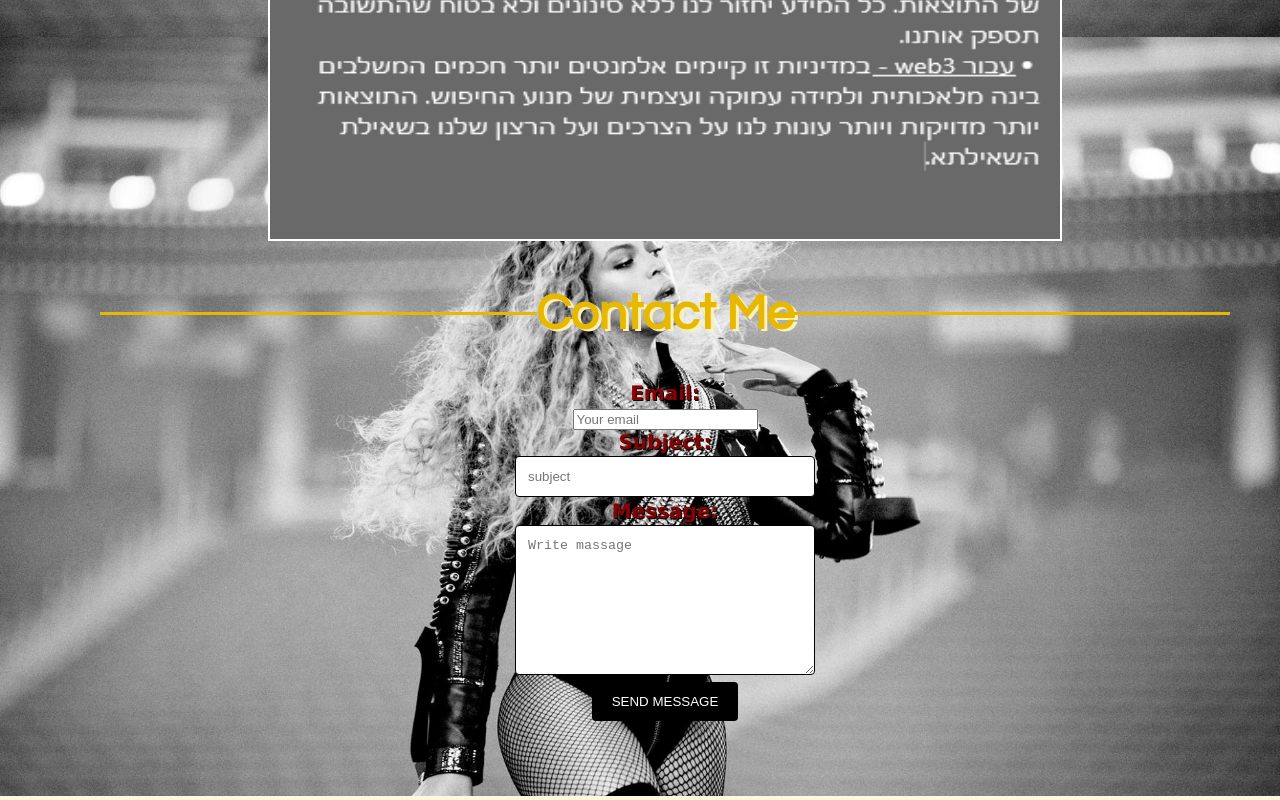
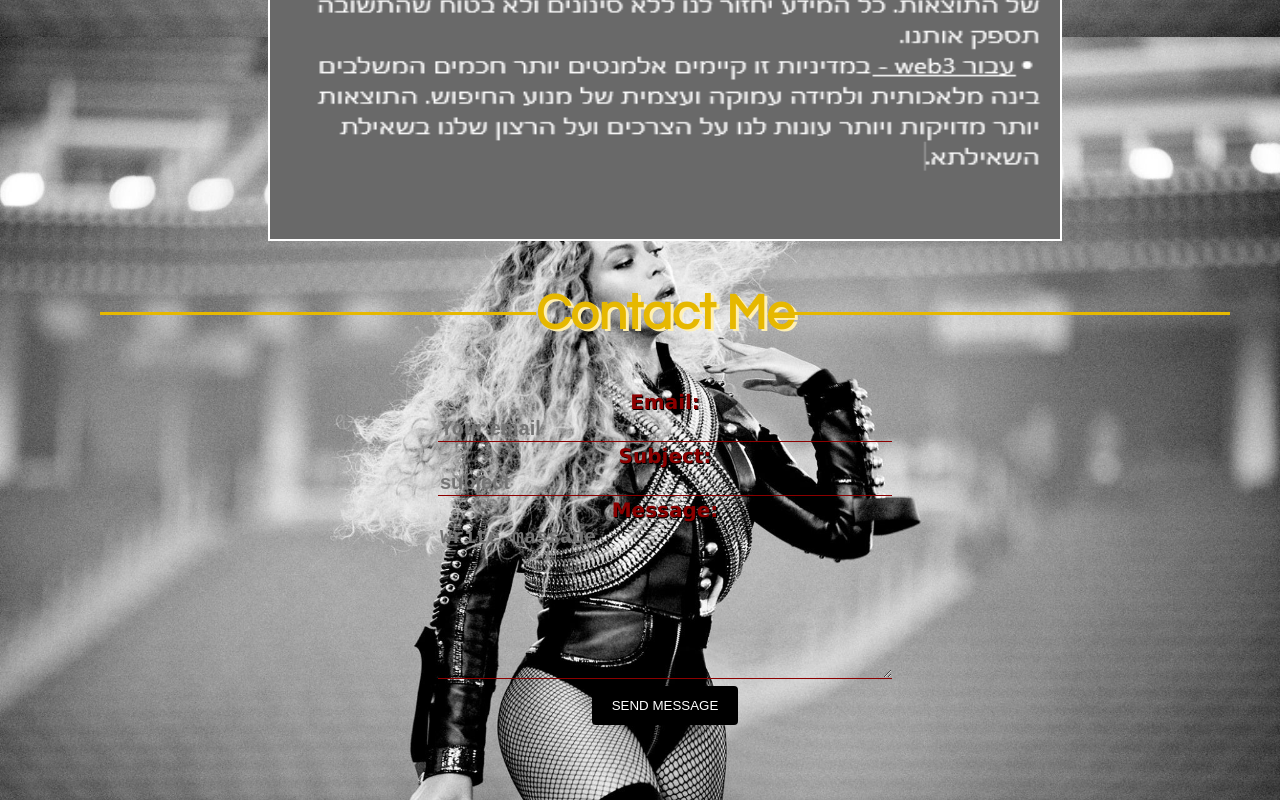
Before and after one commit to SISE-Web-Development-Environments/308386804, a plain HTML site: page index.html in a window 1280 px wide. Shown: the part 6403-7203 px from the top of the page. Drawn offline with Linux system fonts and the light colour scheme.

Commit message:
Update style.css

```diff
--- a/style.css
+++ b/style.css
@@ -154,17 +154,40 @@
                 width: 400px
             }
 
+form{
+                margin-top: 50px;
+                transition: all 4s ease-in-out;
+            }
+
+
 
             input[type=text], textarea {
-                            width: 300px;
-                            padding: 12px;
-                            border: 1px solid black;
-                            border-radius: 4px;
-                            box-sizing: border-box;
+                width: 450px;
+                background: transparent;
+                border: none;
+                outline: none;
+                border-bottom: 1px solid darkred;
+                color: darkred;
+                font-size: 20px;
+                font-weight: bold;
+                margin-bottom: 2px;
+                margin-top: 2px;
                 resize: both;
+            }
+
+            input[type=email], email{
+                width: 450px;
+                background: transparent;
+                border: none;
+                outline: none;
+                border-bottom: 1px solid darkred;
+                color: darkred;
+                font-size: 20px;
+                font-weight: bold;
                 margin-bottom: 2px;
                 margin-top: 2px;
             }
+
 
             input[type=submit] {
                 background-color: black;
@@ -177,5 +200,5 @@
             }
 
             input[type=submit]:hover {
-                      background-color: darkgoldenrod;
+                background-color: darkred;
             }
```
Lines whose indentation alone changed are shown as unchanged.
